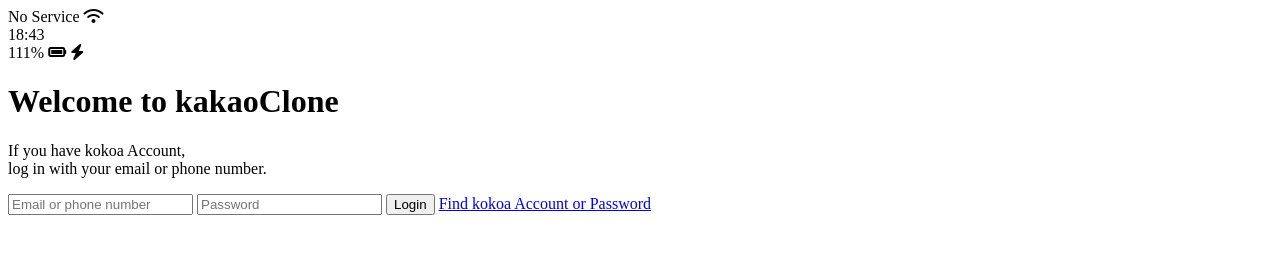
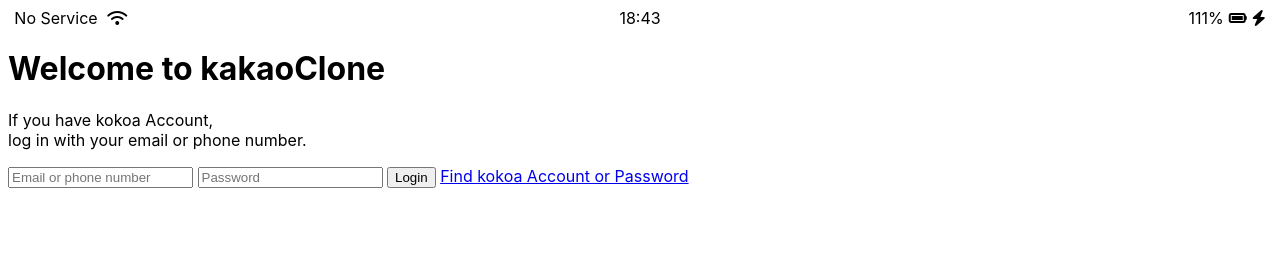
Before and after one commit to taewan625/kokoa_clone_review, a plain HTML site: page index.html in a window 1280 px wide. Shown: the top 254 px of the page. Drawn offline with Linux system fonts and the light colour scheme.

Commit message:
#6.5
시계 중앙배치 핵 : width 33% -> 중간은 justfy: center 마지막 justfy: flex-end

```diff
--- /dev/null
+++ b/css/style.css
@@ -0,0 +1,27 @@
+body {
+  font-family: -apple-system, BlinkMacSystemFont, "Segoe UI", Roboto, Oxygen,
+    Ubuntu, Cantarell, "Open Sans", "Helvetica Neue", sans-serif;
+  height: 200vh;
+}
+.status-bar {
+  display: flex;
+  justify-content: center;
+}
+.status-bar__column {
+  width: 33%;
+}
+.status-bar__column:first-child span {
+  margin-right: 5px;
+}
+.status-bar__column:nth-child(2) {
+  display: flex;
+  justify-content: center;
+}
+.status-bar__column:last-child {
+  display: flex;
+  justify-content: flex-end;
+  align-items: center;
+}
+.status-bar__column:last-child .fa-battery-full {
+  margin: 0 5px 0 5px;
+}
--- a/index.html
+++ b/index.html
@@ -5,7 +5,9 @@
     <meta http-equiv="X-UA-Compatible" content="IE=edge" />
     <meta name="viewport" content="width=device-width, initial-scale=1.0" />
     <title>Welcome</title>
+    <link rel="stylesheet" href="css/style.css" />
   </head>
+
   <body>
     <div class="status-bar">
       <div class="status-bar__column">
@@ -19,18 +21,19 @@
         <i class="fas fa-bolt"></i>
       </div>
     </div>
+
     <header class="welcome-header">
       <h1 class="welcome-header__title">Welcome to kakaoClone</h1>
       <p class="welcome-header__text">
         If you have kokoa Account,<br />log in with your email or phone number.
       </p>
     </header>
+
     <form id="login-form">
       <input type="text" placeholder="Email or phone number" />
       <input type="password" placeholder="Password" />
       <input type="submit" value="Login" />
-      <!--submit과 button은 같은 역할
-          <input type="submit" value="Sign Up" /> -->
+      <!--<input type="submit" value="Sign Up" /> -->
       <a href="#">Find kokoa Account or Password</a>
     </form>
 
@@ -40,6 +43,3 @@
     ></script>
   </body>
 </html>
-
-<!-- BEM CSS -->
-<!-- font awesome -->
```
